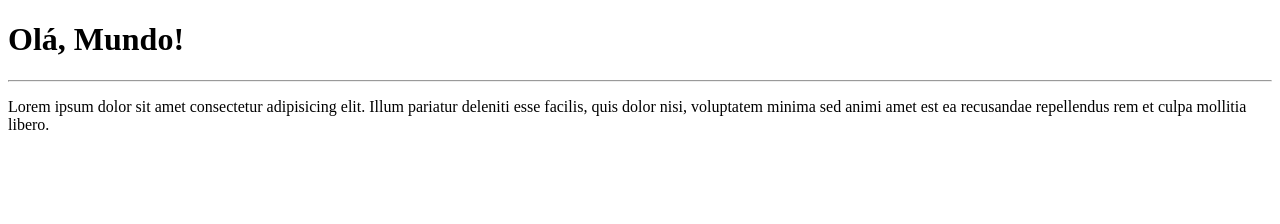
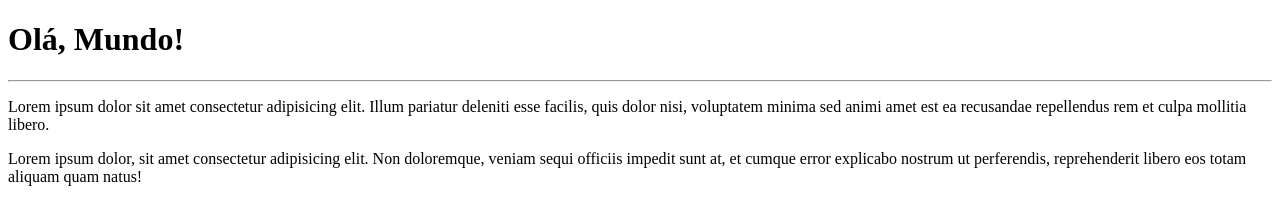
Before and after one commit to tiagoavilamiranda/Ola-Mundo, a plain HTML site: page site-exemplo/index.html in a window 1280 px wide. Drawn offline with Linux system fonts and the light colour scheme.

Commit message:
adicionei um parágrafo

```diff
--- a/site-exemplo/index.html
+++ b/site-exemplo/index.html
@@ -9,5 +9,6 @@
     <h1>Olá, Mundo!</h1>
     <hr>
     <p>Lorem ipsum dolor sit amet consectetur adipisicing elit. Illum pariatur deleniti esse facilis, quis dolor nisi, voluptatem minima sed animi amet est ea recusandae repellendus rem et culpa mollitia libero.</p>
+    <p>Lorem ipsum dolor, sit amet consectetur adipisicing elit. Non doloremque, veniam sequi officiis impedit sunt at, et cumque error explicabo nostrum ut perferendis, reprehenderit libero eos totam aliquam quam natus!</p>
 </body>
 </html>
```
